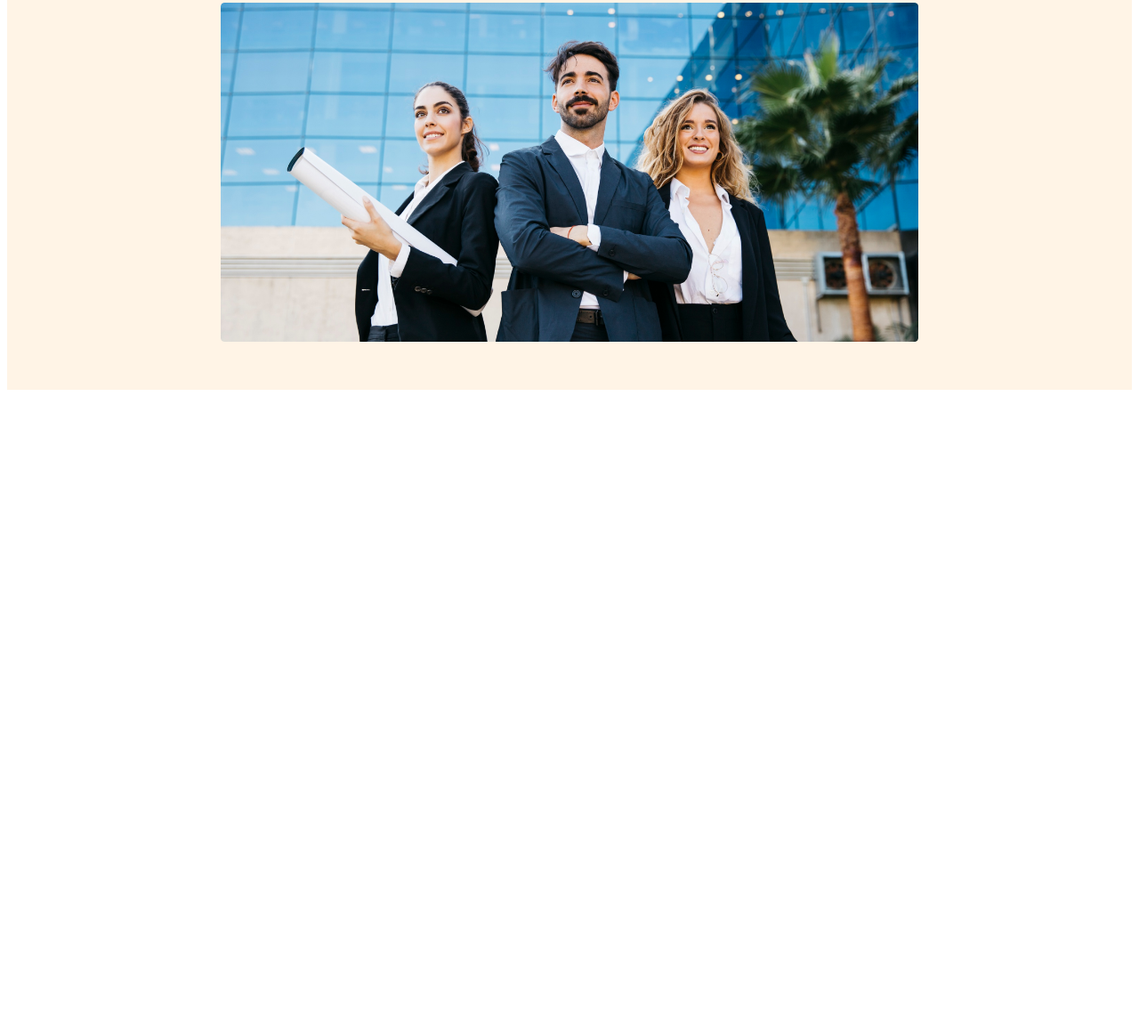
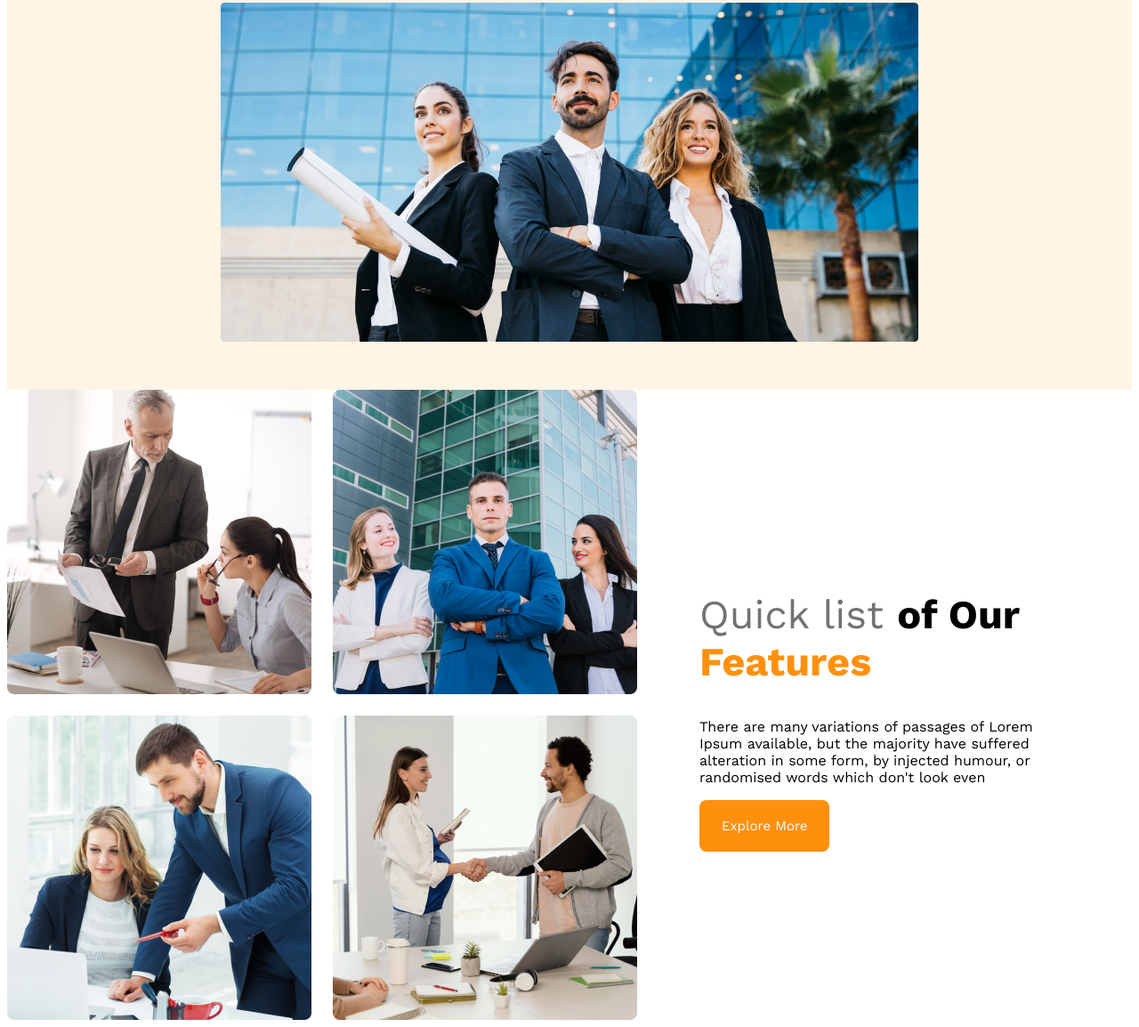
Before and after one commit to Sudepta-14/git-architects-website, a plain HTML site: page index.html in a window 1280 px wide. Shown: the part 578-1732 px from the top of the page at 89% size. Before the commit the page ends 1024 px from the top, so only its background shows below. Drawn offline with nearby package versions, Linux system fonts and the light colour scheme.

Commit message:
added feature

```diff
--- a/index.html
+++ b/index.html
@@ -35,6 +35,31 @@
 
 </header>
 <main>
+    <section class="teams-container">
+        <div class="teams-img-container">
+            <img src="images/team1.png" alt="">
+            <img src="images/team2.png" alt="">
+            <img src="images/team3.png" alt="">
+            <img src="images/team4.png" alt="">
+
+
+
+        </div>
+        <div class="team-content">
+            <h1 class="team-title"><span class="quick-size">Quick list </span> <Span>of Our</Span> <span
+                    class="text-feature">Features</span>
+            </h1>
+            <p class="team-discription">There are many variations of passages of Lorem Ipsum available,
+                but the majority have suffered alteration in some form, by injected
+                humour, or randomised words which don't look even</p>
+            <button class="butn-primary">Explore More</button>
+
+
+        </div>
+
+
+
+    </section>
 
 </main>
 <footer>
--- a/styles/architects.css
+++ b/styles/architects.css
@@ -69,3 +69,65 @@ nav li a {
     margin-top: 20px;
     width: 100%;
 }
+
+@media screen and(max-width:576px) {
+    header {
+        padding: 20px;
+    }
+
+    nav {
+        flex-direction: column;
+    }
+}
+
+@media screen and(min-width:576px) and (max-width:960px) {
+
+    header {
+        padding: 50px;
+    }
+
+    nav {
+        flex-direction: column;
+    }
+}
+
+.teams-container {
+    display: flex;
+    align-items: center;
+
+}
+
+.teams-img-container {
+    display: grid;
+    grid-template-columns: repeat(2, 1fr);
+    gap: 24px;
+}
+
+.team-content {
+    padding-left: 70px;
+    padding-right: 70px;
+}
+
+.team-title {
+    font-size: 45px;
+}
+
+.team-title .quick-size {
+    color: #727272;
+    font-weight: 500;
+}
+
+.team-title .text-feature {
+    color: #ff900e;
+    font-weight: 600;
+}
+
+.butn-primary {
+    background-color: #ff900e;
+    border-radius: 8px;
+    font-size: 15px;
+    color: #fff;
+    padding: 20px 25px;
+    cursor: pointer;
+    border: 0;
+}
```
